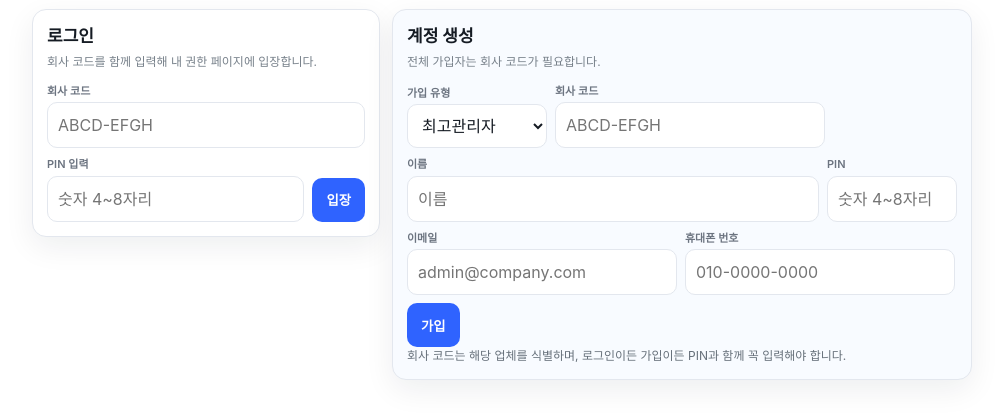
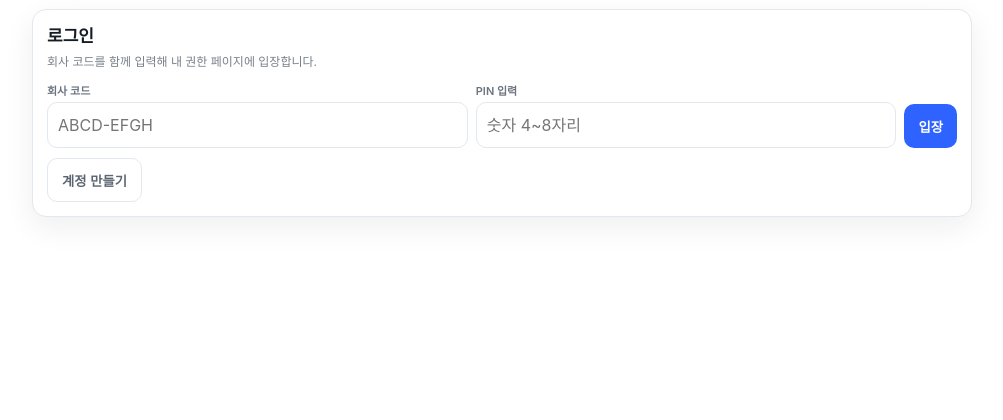
Before and after one commit to jmiochvjk-hub/nodeulgil, a plain HTML site: page index.html in a window 1280 px wide. Shown: the part 208-628 px from the top of the page, without its empty margins (138-1141 px from the left). Drawn offline with Linux system fonts and the light colour scheme.

Commit message:
Fix signup company code flow

```diff
--- a/index.html
+++ b/index.html
@@ -92,7 +92,7 @@ h1{font-size:20px; margin:0}
 .feature-card span{display:block; color:var(--muted); font-size:12px}
 .auth-grid{
   display:grid;
-  grid-template-columns:.75fr 1.25fr;
+  grid-template-columns:1fr;
   gap:12px;
   align-items:start;
 }
@@ -113,6 +113,7 @@ h1{font-size:20px; margin:0}
 }
 .panel-head h2{font-size:17px; margin:0}
 .panel-head p{font-size:12px; color:var(--muted); margin:3px 0 0}
+.login-actions{margin-top:10px; display:flex; justify-content:flex-start}
 .f{display:flex; flex-direction:column; gap:3px}
 label{font-size:11px; color:#6c7480; font-weight:600}
 input,select,textarea{
@@ -354,13 +355,16 @@ tbody tr:last-child td{border-bottom:0}
           </div>
           <button class="btn" onclick="loginWithPin()">입장</button>
         </div>
-      </div>
-
-      <div class="auth-panel soft">
+        <div class="login-actions">
+          <button class="btn ghost" id="signupToggleBtn" onclick="toggleSignupPanel()">계정 만들기</button>
+        </div>
+      </div>
+
+      <div class="auth-panel soft" id="signupPanel" hidden>
         <div class="panel-head">
           <div>
             <h2>계정 생성</h2>
-            <p>전체 가입자는 회사 코드가 필요합니다.</p>
+            <p>최고관리자는 새 회사 코드를 만들고, 직원은 받은 회사 코드로 가입합니다.</p>
           </div>
         </div>
         <div class="row">
@@ -396,7 +400,7 @@ tbody tr:last-child td{border-bottom:0}
           </div>
           <button class="btn" onclick="registerWithInvite()">가입</button>
         </div>
-        <div class="small" id="inviteHint">회사 코드는 해당 업체를 식별하며, 로그인이든 가입이든 PIN과 함께 꼭 입력해야 합니다.</div>
+        <div class="small" id="inviteHint">최고관리자는 원하는 회사 코드를 직접 입력하세요. 가입 후 로그인할 때도 같은 회사 코드와 PIN을 사용합니다.</div>
       </div>
     </div>
   </section>
@@ -879,6 +883,7 @@ function toggleSignupRoleInputs(){
   const storeRow = document.getElementById('registerStoreRow');
   const codeRow = document.getElementById('registerInviteCodeRow');
   const codeLabel = document.getElementById('registerInviteCodeLabel');
+  const hint = document.getElementById('inviteHint');
   const adminEmailRow = document.getElementById('registerAdminEmailRow');
   const adminPhoneRow = document.getElementById('registerAdminPhoneRow');
   if(!roleEl || !storeNameRow || !storeRow || !codeRow || !adminEmailRow || !adminPhoneRow) return;
@@ -888,7 +893,12 @@ function toggleSignupRoleInputs(){
   storeNameRow.style.display = isManager ? '' : 'none';
   adminEmailRow.style.display = isAdmin ? '' : 'none';
   adminPhoneRow.style.display = isAdmin ? '' : 'none';
-  if(codeLabel) codeLabel.textContent = '회사 코드';
+  if(codeLabel) codeLabel.textContent = isAdmin ? '새 회사 코드' : '회사 코드';
+  if(hint){
+    hint.textContent = isAdmin
+      ? '최고관리자는 원하는 새 회사 코드를 직접 입력하세요. 가입 후 로그인할 때도 같은 회사 코드와 PIN을 사용합니다.'
+      : '점장, 직원, 알바는 관리자에게 받은 회사 코드로 가입합니다.';
+  }
   if(isManager || isAdmin){
     storeRow.style.display = 'none';
     codeRow.style.display = '';
@@ -896,6 +906,18 @@ function toggleSignupRoleInputs(){
   }
   storeRow.style.display = '';
   codeRow.style.display = '';
+}
+function toggleSignupPanel(force){
+  const panel = document.getElementById('signupPanel');
+  const btn = document.getElementById('signupToggleBtn');
+  if(!panel) return;
+  const shouldOpen = typeof force === 'boolean' ? force : panel.hidden;
+  panel.hidden = !shouldOpen;
+  if(btn) btn.textContent = shouldOpen ? '계정 생성 닫기' : '계정 만들기';
+  if(shouldOpen){
+    fillSignupStoreOptions();
+    toggleSignupRoleInputs();
+  }
 }
 function setSyncState(state,text){ const el=document.getElementById('sync'); el.className=`sync ${state}`; el.querySelector('span').textContent=text; }
 function saveDb(){ localStorage.setItem(KEY, JSON.stringify(db)); }
@@ -1245,22 +1267,16 @@ function registerWithInvite(){
   if(!isValidPin(pin)){ alert('PIN은 숫자 4~8자리여야 합니다.'); return; }
 
   if(staffRole === 'admin'){
-    if(!code){
-      if(db.admins.length){
-        alert('최고관리자도 회사 코드를 입력해 주세요.');
-        return;
-      }
-    }
+    if(!code || code.length < 8){ alert('회사 코드를 입력해 주세요.'); return; }
     if(!adminEmail || !isValidEmail(adminEmail)){ alert('최고관리자 이메일을 입력해 주세요.'); return; }
     if(!adminPhone || !isValidPhone(adminPhone)){ alert('최고관리자 휴대폰을 입력해 주세요.'); return; }
     if(code){
       invite = getInviteByCode(code);
-      if(!invite){ alert('유효하지 않은 회사 코드입니다.'); return; }
-      if(invite.role !== staffRole){
-        alert(`이 회사 코드는 ${roleLabel(invite.role)} 전용입니다.`);
+      if(invite && invite.role !== staffRole){
+        alert('이미 다른 역할로 사용 중인 회사 코드입니다.');
         return;
       }
-      if(!isInviteUsable(invite)){ alert('사용할 수 없는 회사 코드입니다.'); return; }
+      if(invite && !isInviteUsable(invite)){ alert('사용할 수 없는 회사 코드입니다.'); return; }
     }
   }else{
     if(!code || code.length < 8){ alert('회사 코드를 입력해 주세요.'); return; }
@@ -1278,10 +1294,7 @@ function registerWithInvite(){
     const adminId = uid('admin');
     const adminIsRoot = !invite;
     const ownerId = inviteOwnerId || adminId;
-    const companyCode = adminIsRoot ? (() => {
-      const codes = new Set((db.invites || []).map(i => normalizeInviteCode(i.code)));
-      return generateUniqueInviteCode(codes);
-    })() : '';
+    const companyCode = code;
     if(pinTaken(pin, '', ownerId)){ alert('이미 사용 중인 PIN입니다.'); return; }
     mutate(d=>{
       d.admins.push({ id:adminId, ownerId, name, pin, email: adminEmail, phone: adminPhone, isRoot: !!adminIsRoot });
```
